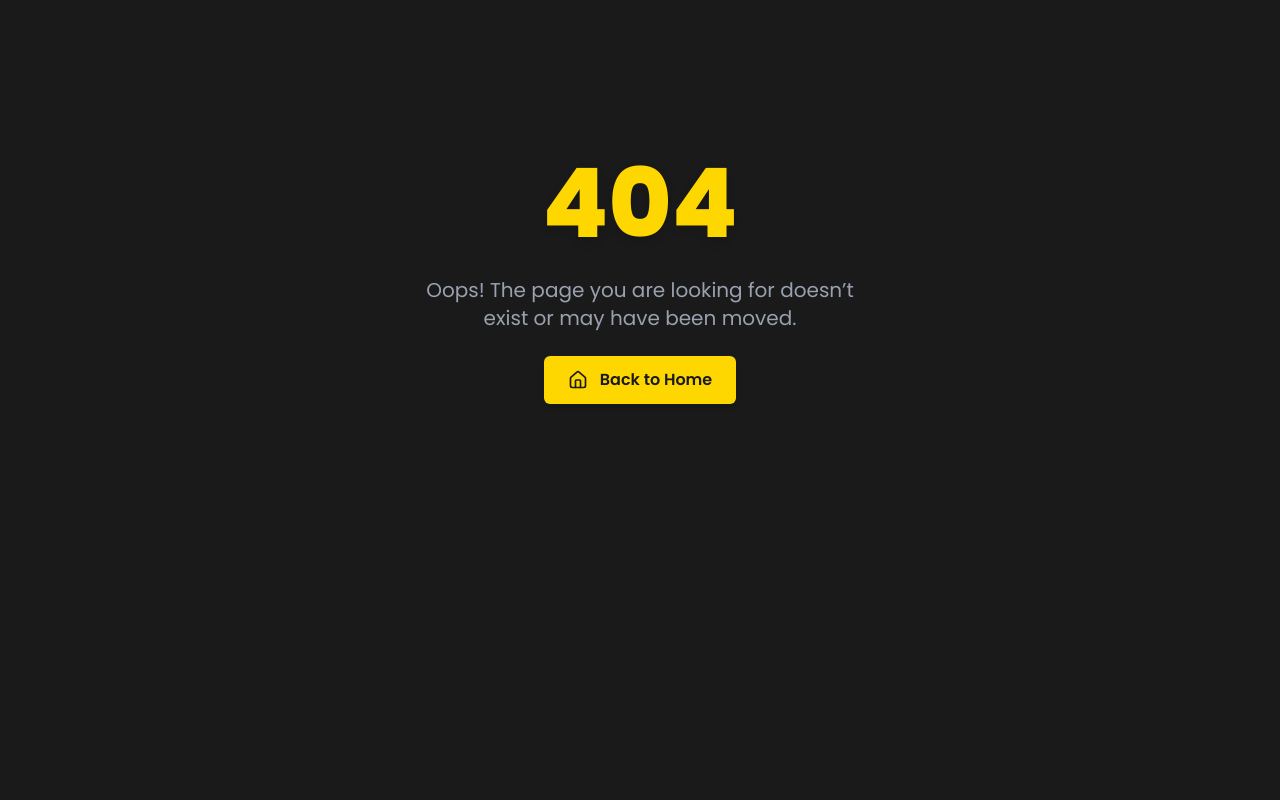
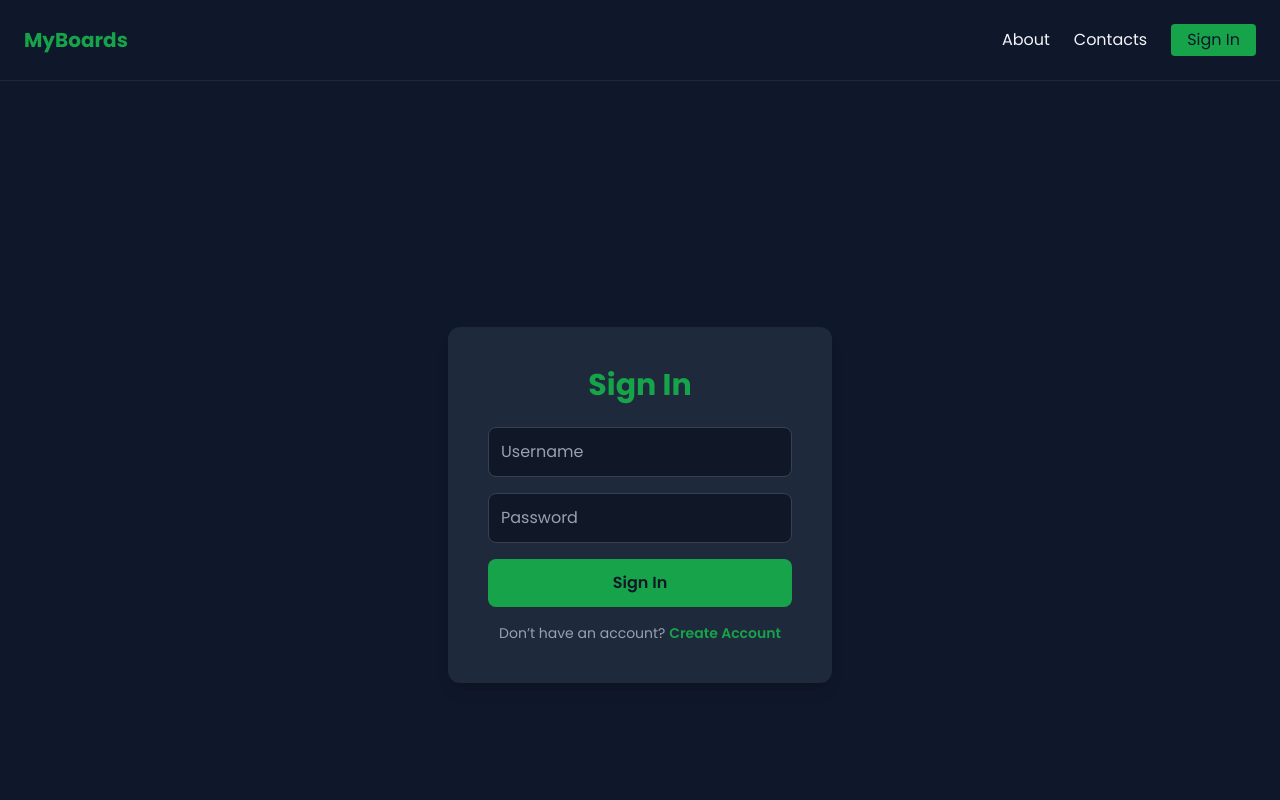
Before and after one commit to jeffmikhaildev/boards-app, a React (Vite) app: page /login in a window 1280 px wide. Before the commit this address had no page. Shown: the top 800 px of the page. Built offline with nearby package versions, Linux system fonts and the light colour scheme.

Commit message:
signin and create account with localstorage

```diff
--- a/src/App.tsx
+++ b/src/App.tsx
@@ -1,61 +1,62 @@
-import { createBrowserRouter, RouterProvider } from "react-router-dom";
+import { useState, useEffect } from "react";
+import { BrowserRouter, Routes, Route } from "react-router-dom";
 import Layout from "./layouts/Layout";
-import BoardsList from "./pages/BoardsList";
-import BoardDetails from "./pages/BoardDetails";
-import CardDetails from "./pages/CardDetails";
-import NotFoundPage from "./pages/NotFoundPage";
-import Home from "./pages/Home";
+
+import Login from "./pages/SignIn";
 import About from "./pages/About";
 import Contacts from "./pages/Contacts";
-import Terms from "./pages/Terms";
-import Privacy from "./pages/Privacy";
+import Home from "./pages/Home";
+import BoardsList from "./pages/BoardsList";
+import Register from "./pages/Register";
 
-const routes = [
-	{
-		path: "/",
-		element: <Layout />,
-		errorElement: <NotFoundPage />,
-		children: [
-			{
-				path: "/",
-				element: <Home />,
-			},
-			{
-				path: "/about",
-				element: <About />,
-			},
-			{
-				path: "/contacts",
-				element: <Contacts />,
-			},
-			{
-				path: "/boards",
-				element: <BoardsList />,
-			},
-			{
-				path: "/boards/:boardId",
-				element: <BoardDetails />,
-			},
-			{
-				path: "/boards/:boardId/cardId",
-				element: <CardDetails />,
-			},
-			{
-				path: "/terms",
-				element: <Terms />,
-			},
-			{
-				path: "/privacy",
-				element: <Privacy />,
-			},
-		],
-	},
-];
+function App() {
+	const [isLoggedIn, setIsLoggedIn] = useState(false);
 
-const router = createBrowserRouter(routes);
+	useEffect(() => {
+		const storedLogin = localStorage.getItem("isLoggedIn");
+		setIsLoggedIn(storedLogin === "true");
+	}, []);
 
-const App = () => {
-	return <RouterProvider router={router} />;
-};
+	return (
+		<BrowserRouter>
+			<Routes>
+				<Route
+					element={
+						<Layout
+							isLoggedIn={isLoggedIn}
+							setIsLoggedIn={setIsLoggedIn}
+						/>
+					}>
+					<Route
+						path="/"
+						element={<Home />}
+					/>
+					{isLoggedIn && (
+						<Route
+							path="/boards"
+							element={<BoardsList />}
+						/>
+					)}
+					<Route
+						path="/about"
+						element={<About />}
+					/>
+					<Route
+						path="/contacts"
+						element={<Contacts />}
+					/>
+					<Route
+						path="/login"
+						element={<Login setIsLoggedIn={setIsLoggedIn} />}
+					/>
+					<Route
+						path="/register"
+						element={<Register setIsLoggedIn={setIsLoggedIn} />}
+					/>
+				</Route>
+			</Routes>
+		</BrowserRouter>
+	);
+}
 
 export default App;
--- a/src/components/Navbar.tsx
+++ b/src/components/Navbar.tsx
@@ -1,9 +1,40 @@
-import { useState } from "react";
-import { Link } from "react-router-dom";
+import { useState, useEffect } from "react";
+import { Link, useNavigate } from "react-router-dom";
 import { Menu, X } from "lucide-react";
 
-const Navbar = () => {
+interface NavbarProps {
+	isLoggedIn: boolean;
+	setIsLoggedIn: (value: boolean) => void;
+}
+
+const Navbar: React.FC<NavbarProps> = ({ isLoggedIn, setIsLoggedIn }) => {
 	const [isOpen, setIsOpen] = useState(false);
+	const [username, setUsername] = useState<string | null>(null);
+	const navigate = useNavigate();
+
+	useEffect(() => {
+		// Load username from localStorage if logged in
+		if (isLoggedIn) {
+			const storedUser = localStorage.getItem("username");
+			if (storedUser) setUsername(storedUser);
+		} else {
+			setUsername(null);
+		}
+	}, [isLoggedIn]);
+
+	const handleLogout = () => {
+		setIsLoggedIn(false);
+		localStorage.removeItem("isLoggedIn");
+		localStorage.removeItem("username");
+		setUsername(null);
+		setIsOpen(false);
+		navigate("/");
+	};
+
+	const handleSignIn = () => {
+		navigate("/login");
+		setIsOpen(false);
+	};
 
 	return (
 		<header className="bg-dark border-b border-dark-lighter sticky top-0 z-50">
@@ -16,7 +47,8 @@ const Navbar = () => {
 				</Link>
 
 				{/* Desktop Menu */}
-				<ul className="hidden md:flex gap-6">
+				<ul className="hidden md:flex gap-6 items-center">
+					{isLoggedIn && (
 						<li>
 							<Link
 								to="/boards"
@@ -24,6 +56,7 @@ const Navbar = () => {
 								Boards
 							</Link>
 						</li>
+					)}
 					<li>
 						<Link
 							to="/about"
@@ -38,6 +71,30 @@ const Navbar = () => {
 							Contacts
 						</Link>
 					</li>
+
+					{isLoggedIn ? (
+						<>
+							{/* Modern welcome message */}
+							<li className="text-gray-200 text-xs font-medium">
+								Hello, <span className="text-primary ml-1">{username}</span>
+							</li>
+							<li>
+								<button
+									onClick={handleLogout}
+									className="bg-primary text-dark px-4 py-1 rounded hover:opacity-90 transition">
+									Logout
+								</button>
+							</li>
+						</>
+					) : (
+						<li>
+							<button
+								onClick={handleSignIn}
+								className="bg-primary text-dark px-4 py-1 rounded hover:opacity-90 transition">
+								Sign In
+							</button>
+						</li>
+					)}
 				</ul>
 
 				{/* Mobile Hamburger */}
@@ -49,14 +106,16 @@ const Navbar = () => {
 			</nav>
 
 			{/* Mobile Menu */}
-			<div className={`md:hidden fixed top-0 right-0 h-full w-1/3 bg-dark-light border-l border-dark-lighter transform ${isOpen ? "translate-x-0" : "translate-x-full"} transition-transform duration-300 ease-in-out z-40`}>
+			<div className={`md:hidden fixed top-0 right-0 h-full w-1/2 bg-dark-light border-l border-dark-lighter transform ${isOpen ? "translate-x-0" : "translate-x-full"} transition-transform duration-300 ease-in-out z-40`}>
 				<div className="flex flex-col p-6 space-y-6">
+					{isLoggedIn && (
 						<Link
 							to="/boards"
 							className="hover:text-primary transition"
 							onClick={() => setIsOpen(false)}>
 							Boards
 						</Link>
+					)}
 					<Link
 						to="/about"
 						className="hover:text-primary transition"
@@ -69,6 +128,25 @@ const Navbar = () => {
 						onClick={() => setIsOpen(false)}>
 						Contacts
 					</Link>
+
+					{isLoggedIn ? (
+						<>
+							<p className="text-gray-200 font-medium">
+								Welcome, <span className="text-primary">{username}</span>
+							</p>
+							<button
+								onClick={handleLogout}
+								className="bg-primary text-dark px-4 py-2 rounded hover:opacity-90 transition">
+								Logout
+							</button>
+						</>
+					) : (
+						<button
+							onClick={handleSignIn}
+							className="bg-primary text-dark px-4 py-2 rounded hover:opacity-90 transition">
+							Sign In
+						</button>
+					)}
 				</div>
 			</div>
 		</header>
--- a/src/index.css
+++ b/src/index.css
@@ -6,7 +6,7 @@ html {
 	font-family: "Poppins", sans-serif;
 }
 
-@theme {
+/* @theme {
 	--color-primary: #ffd700;
 	--color-primary-dark: #b8860b;
 	--color-primary-light: #ffeb3b;
@@ -16,7 +16,7 @@ html {
 	--color-dark-light: #3d3d3d;
 
 	--breakpoint-500px: 500px;
-}
+} */
 
 /* @theme {
 	--color-primary: #10b981;
@@ -25,6 +25,65 @@ html {
 	--color-dark: #1a1a1a;
 	--color-dark-lighter: #2d2d2d;
 	--color-dark-light: #3d3d3d;
+
+	--breakpoint-500px: 500px;
+} */
+
+/* @theme {
+	--color-primary: #ff6b6b;
+	--color-primary-dark: #c0392b;
+	--color-primary-light: #ff9e9e;
+
+	--color-dark: #1c1c1c;
+	--color-dark-lighter: #2e2e2e;
+	--color-dark-light: #3f3f3f;
+
+	--breakpoint-500px: 500px;
+} */
+
+/* @theme {
+	--color-primary-dark: #1e40af;
+	--color-primary-light: #93c5fd;
+
+	--color-dark: #111827;
+	--color-dark-lighter: #1f2937;
+	--color-dark-light: #374151;
+
+	--breakpoint-500px: 500px;
+} */
+
+@theme {
+	--color-primary: #16a34a;
+	--color-primary-dark: #166534;
+	--color-primary-light: #4ade80;
+
+	--color-dark: #0f172a;
+	--color-dark-lighter: #1e293b;
+	--color-dark-light: #334155;
+
+	--breakpoint-500px: 500px;
+}
+
+/* @theme {
+	--color-primary: #8b5cf6;
+	--color-primary-dark: #5b21b6;
+	--color-primary-light: #c4b5fd;
+
+	--color-dark: #121212;
+	--color-dark-lighter: #1e1e1e;
+	--color-dark-light: #2a2a2a;
+
+	--breakpoint-500px: 500px;
+} */
+
+/* @theme {
+	--color-primary: #f59e0b;
+	--color-primary-dark: #b45309;
+	--color-primary-light: #fcd34d;
+
+	--color-dark: #222222;
+	--color-dark-lighter: #333333;
+	--color-dark-light: #444444;
 
 	--breakpoint-500px: 500px;
 } */
--- a/src/layouts/Layout.tsx
+++ b/src/layouts/Layout.tsx
@@ -2,11 +2,19 @@ import { Outlet } from "react-router-dom";
 import Navbar from "../components/Navbar";
 import Footer from "../pages/Footer";
 
-const Layout = () => {
+interface LayoutProps {
+	isLoggedIn: boolean;
+	setIsLoggedIn: (value: boolean) => void;
+}
+
+const Layout: React.FC<LayoutProps> = ({ isLoggedIn, setIsLoggedIn }) => {
 	return (
 		<div className="flex flex-col min-h-screen bg-dark text-gray-100">
 			{/* Navbar */}
-			<Navbar />
+			<Navbar
+				isLoggedIn={isLoggedIn}
+				setIsLoggedIn={setIsLoggedIn}
+			/>
 
 			{/* Main Content */}
 			<main className="flex-grow container mx-auto p-6">
--- /dev/null
+++ b/src/pages/Register.tsx
@@ -0,0 +1,86 @@
+import { useState } from "react";
+import { useNavigate, Link } from "react-router-dom";
+
+interface RegisterProps {
+	setIsLoggedIn: (value: boolean) => void;
+}
+
+const Register: React.FC<RegisterProps> = ({ setIsLoggedIn }) => {
+	const [username, setUsername] = useState("");
+	const [password, setPassword] = useState("");
+	const [confirmPassword, setConfirmPassword] = useState("");
+	const navigate = useNavigate();
+
+	const handleSubmit = (e: React.FormEvent) => {
+		e.preventDefault();
+
+		if (!username || !password || !confirmPassword) {
+			alert("Please fill in all fields");
+			return;
+		}
+
+		if (password !== confirmPassword) {
+			alert("Passwords do not match");
+			return;
+		}
+
+		// Fake registration: automatically log in
+		setIsLoggedIn(true);
+		localStorage.setItem("isLoggedIn", "true");
+
+		navigate("/boards");
+	};
+
+	return (
+		<div className="flex justify-center items-center min-h-screen bg-dark">
+			<div className="bg-dark-lighter rounded-xl shadow-lg p-10 w-96">
+				<h2 className="text-3xl font-bold text-primary text-center mb-6">Create Account</h2>
+
+				<form
+					className="flex flex-col gap-4"
+					onSubmit={handleSubmit}>
+					<input
+						type="text"
+						placeholder="Username"
+						value={username}
+						onChange={(e) => setUsername(e.target.value)}
+						className="p-3 rounded-lg border border-gray-700 bg-gray-900 text-white placeholder-gray-400 focus:outline-none focus:border-primary"
+					/>
+
+					<input
+						type="password"
+						placeholder="Password"
+						value={password}
+						onChange={(e) => setPassword(e.target.value)}
+						className="p-3 rounded-lg border border-gray-700 bg-gray-900 text-white placeholder-gray-400 focus:outline-none focus:border-primary"
+					/>
+
+					<input
+						type="password"
+						placeholder="Confirm Password"
+						value={confirmPassword}
+						onChange={(e) => setConfirmPassword(e.target.value)}
+						className="p-3 rounded-lg border border-gray-700 bg-gray-900 text-white placeholder-gray-400 focus:outline-none focus:border-primary"
+					/>
+
+					<button
+						type="submit"
+						className="bg-primary text-gray-900 font-semibold py-3 rounded-lg hover:opacity-90 transition">
+						Register
+					</button>
+				</form>
+
+				<p className="mt-4 text-gray-400 text-center text-sm">
+					Already have an account?{" "}
+					<Link
+						to="/login"
+						className="text-primary text-sm font-semibold hover:underline">
+						Sign In
+					</Link>
+				</p>
+			</div>
+		</div>
+	);
+};
+
+export default Register;
--- /dev/null
+++ b/src/pages/SignIn.tsx
@@ -0,0 +1,71 @@
+import { useState } from "react";
+import { useNavigate, Link } from "react-router-dom";
+
+interface LoginProps {
+	setIsLoggedIn: (value: boolean) => void;
+}
+
+const Login: React.FC<LoginProps> = ({ setIsLoggedIn }) => {
+	const [username, setUsername] = useState("");
+	const [password, setPassword] = useState("");
+	const navigate = useNavigate();
+
+	const handleSubmit = (e: React.FormEvent) => {
+		e.preventDefault();
+
+		if (username && password) {
+			// Simple fake login
+			setIsLoggedIn(true);
+			localStorage.setItem("isLoggedIn", "true");
+			localStorage.setItem("username", username);
+			navigate("/boards");
+		} else {
+			alert("Please enter username and password");
+		}
+	};
+
+	return (
+		<div className="flex justify-center items-center min-h-screen bg-dark">
+			<div className="bg-dark-lighter rounded-xl shadow-lg p-10 w-96">
+				<h2 className="text-3xl font-bold text-primary text-center mb-6">Sign In</h2>
+
+				<form
+					className="flex flex-col gap-4"
+					onSubmit={handleSubmit}>
+					<input
+						type="text"
+						placeholder="Username"
+						value={username}
+						onChange={(e) => setUsername(e.target.value)}
+						className="p-3 rounded-lg border border-gray-700 bg-gray-900 text-white placeholder-gray-400 focus:outline-none focus:border-primary"
+					/>
+
+					<input
+						type="password"
+						placeholder="Password"
+						value={password}
+						onChange={(e) => setPassword(e.target.value)}
+						className="p-3 rounded-lg border border-gray-700 bg-gray-900 text-white placeholder-gray-400 focus:outline-none focus:border-primary"
+					/>
+
+					<button
+						type="submit"
+						className="bg-primary text-gray-900 font-semibold py-3 rounded-lg hover:opacity-90 transition">
+						Sign In
+					</button>
+				</form>
+
+				<p className="mt-4 text-gray-400 text-center text-sm">
+					Don’t have an account?{" "}
+					<Link
+						to="/register"
+						className="text-primary text-sm font-semibold hover:underline">
+						Create Account
+					</Link>
+				</p>
+			</div>
+		</div>
+	);
+};
+
+export default Login;
```
Lines whose indentation alone changed are shown as unchanged.
